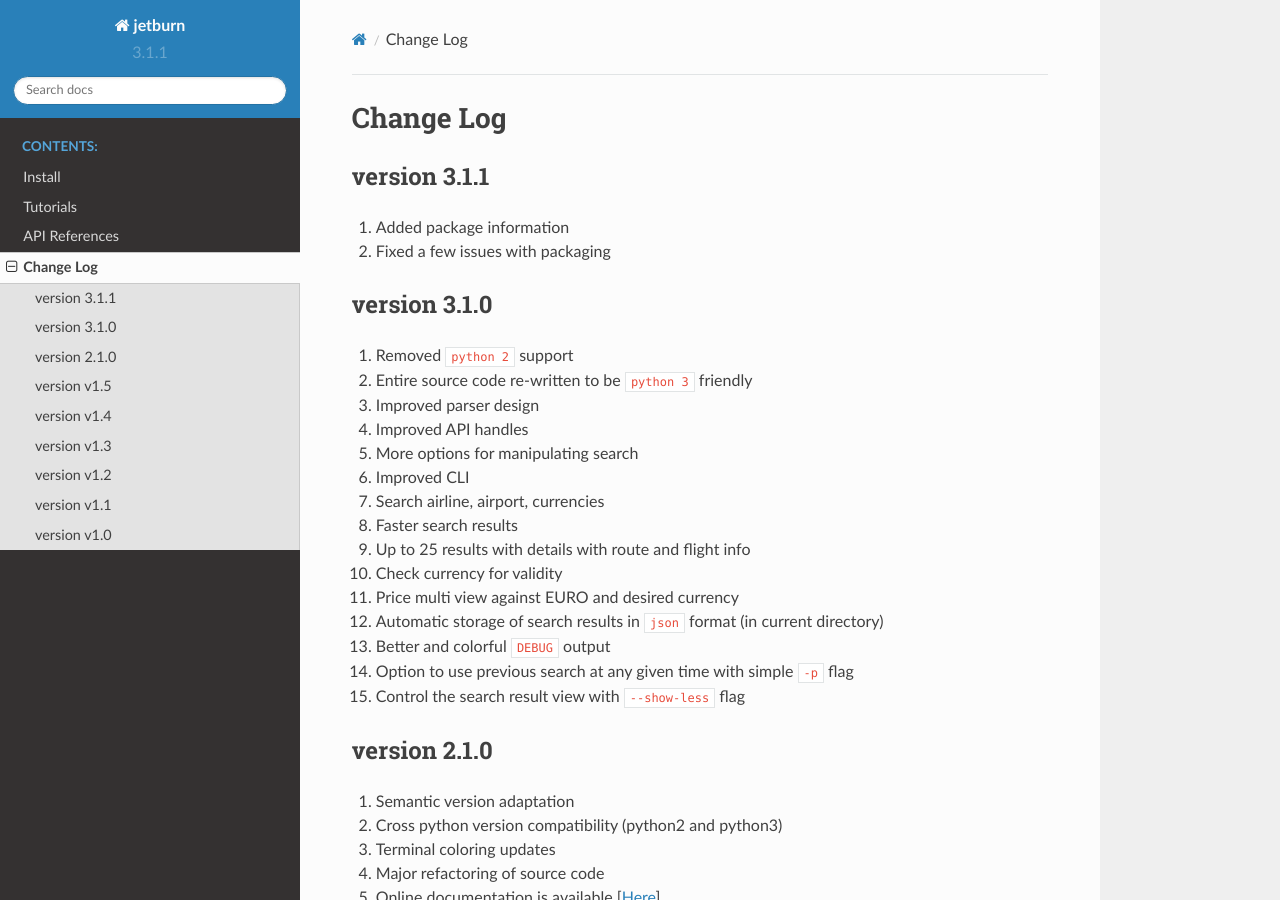
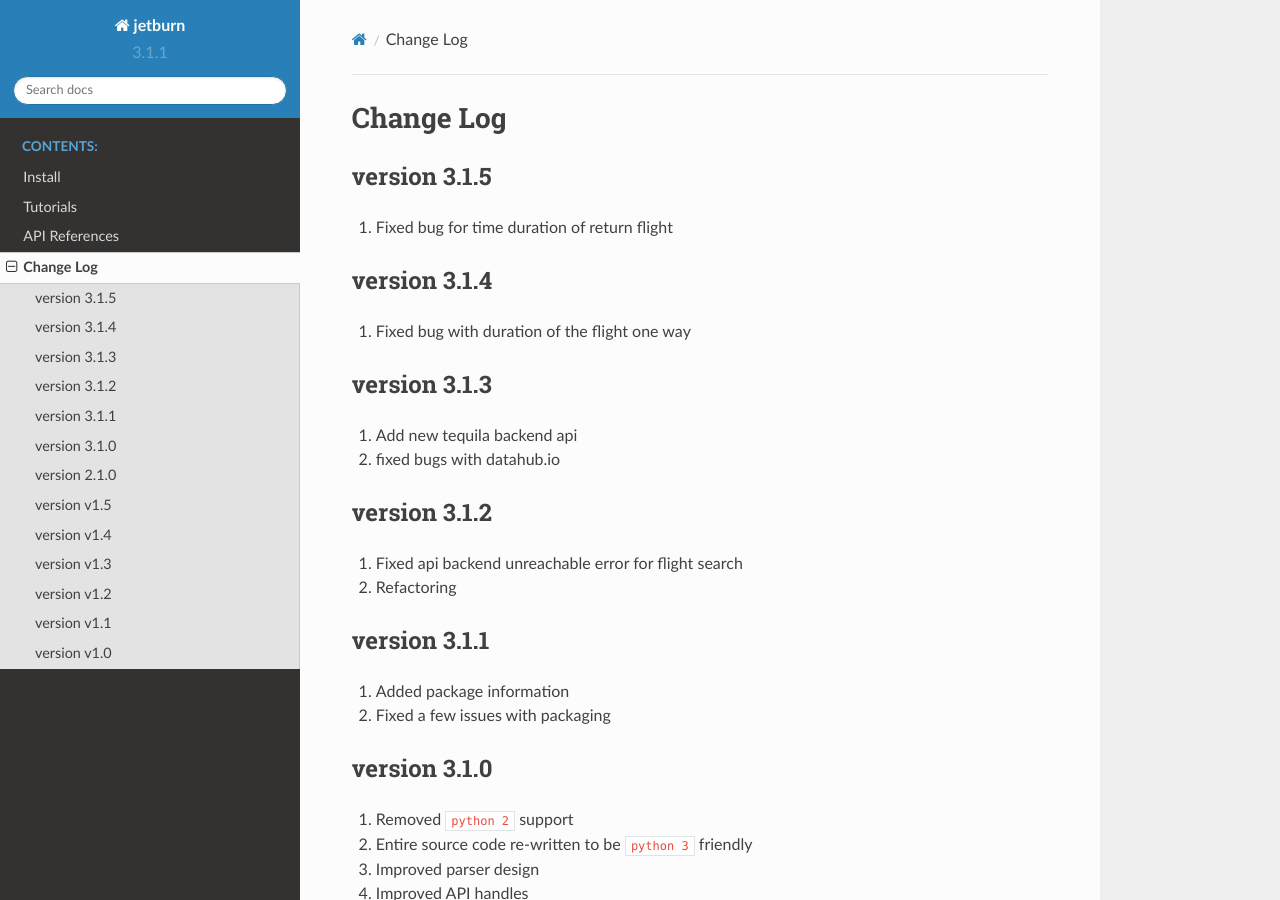
Before and after one commit to dalwar23/jetburn, a Sphinx documentation site: the page built from docs/source/changelog.rst, in a window 1280 px wide and 900 px high. Built offline with Sphinx 7.4.7 and the Read the Docs theme 2.0.0, drawn with Linux system fonts in a browser that asks for light colours.

```diff
--- a/docs/source/changelog.rst
+++ b/docs/source/changelog.rst
@@ -1,5 +1,27 @@
 Change Log
 ==========
+
+version 3.1.5
+-------------
+
+1. Fixed bug for time duration of return flight
+
+version 3.1.4
+-------------
+
+1. Fixed bug with duration of the flight one way
+
+version 3.1.3
+-------------
+
+1. Add new tequila backend api
+2. fixed bugs with datahub.io
+
+version 3.1.2
+-------------
+
+1. Fixed api backend unreachable error for flight search
+2. Refactoring
 
 version 3.1.1
 -------------
```
Also changed, not shown: HISTORY.rst (+22 -0 lines).
